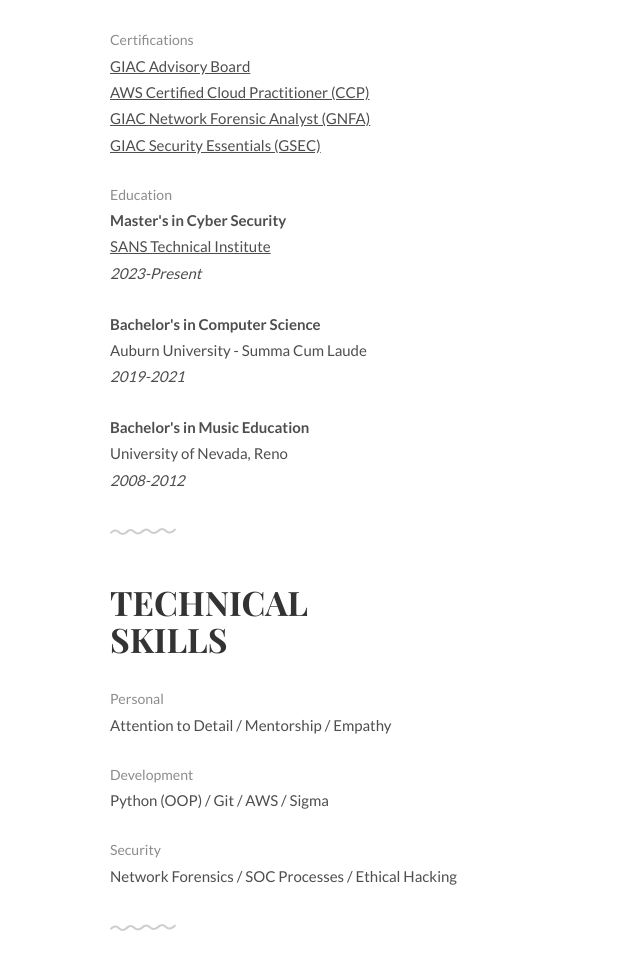
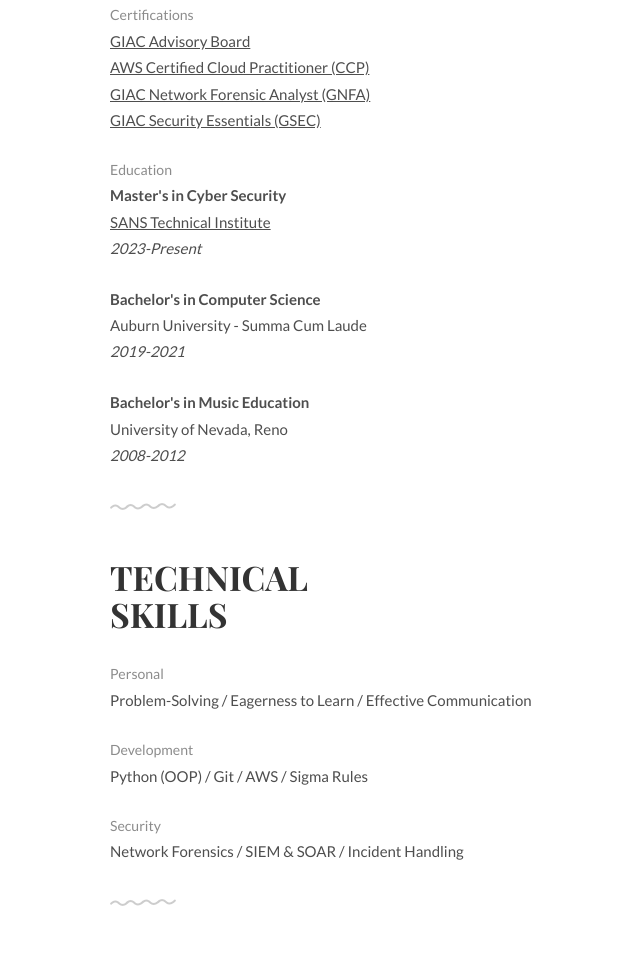
Before and after one commit to afnizarnur/draco, a plain HTML site: page index.html in a window 1280 px wide. Shown: the part 1227-2196 px from the top of the page, without its empty margins (219-859 px from the left). Drawn offline with Linux system fonts and the light colour scheme.

Commit message:
updating summary

```diff
--- a/index.html
+++ b/index.html
@@ -15,7 +15,6 @@
 	<link href='https://fonts.googleapis.com/css?family=Lato:400,700' rel='stylesheet' type='text/css'>
 	<style>
 		.intro h1:before {
-			/* Edit this with your name or anything else */
 			content: 'Colin';
 		}
 	</style>
@@ -51,8 +50,7 @@
 			  <div class="unit-80">
 					<h1>My passions are<br><span id="typed"></span></h1>
 				</div>
-			  <p> What truly makes me stand out is seeing what others don't, whether that be process improvements, future complications with a plan, or even the dust bunny behind the TV.&nbsp;</p>
-				<p>I am passionate about learning new things and teaching others in a comprehensive way. My two characteristics I am most proud of (and am always striving to improve on) are humility and empathy. </p>
+			  <p>I'm a motivated security practitioner and developer, specializing in SIEM/SOAR operations, Python, cybersecurity fundamentals, incident handling, and Sigma rules. I'm dedicated to solving complex security challenges and proactively strengthening systems against emerging threats. I thrive on continuous learning and adaptability in the ever-evolving cybersecurity landscape. Let's connect to collaborate and bolster digital defenses for a safer digital world.</p>
             </div>
 		</div>
 	</div>
@@ -121,15 +119,15 @@
 			<h1>Technical<br>Skills</h1>
 			<ul class="skill-list list-flat">
 				<li>Personal</li>
-				<li>Attention to Detail / Mentorship / Empathy</li>
+				<li>Problem-Solving / Eagerness to Learn / Effective Communication</li>
 			</ul>
 			<ul class="skill-list list-flat">
 				<li>Development</li>
-				<li>Python (OOP) / Git / AWS / Sigma </li>
+				<li>Python (OOP) / Git / AWS / Sigma Rules </li>
 			</ul>
 			<ul class="skill-list list-flat">
 				<li>Security</li>
-				<li>Network Forensics / SOC Processes / Ethical Hacking </li>
+				<li>Network Forensics / SIEM & SOAR / Incident Handling </li>
 			</ul>
 		</div>
 	</div>
```
